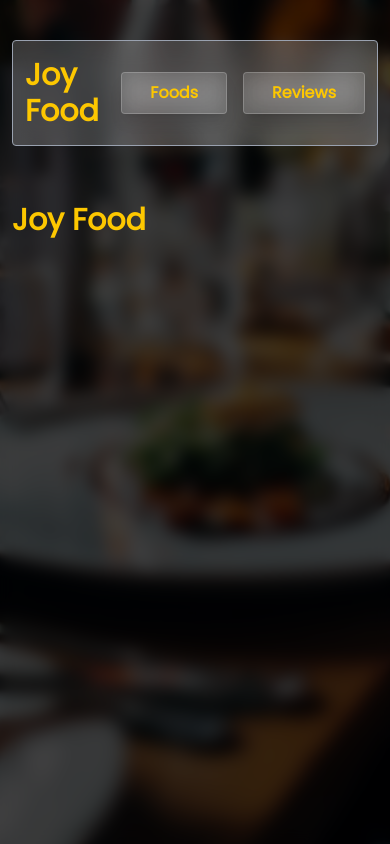
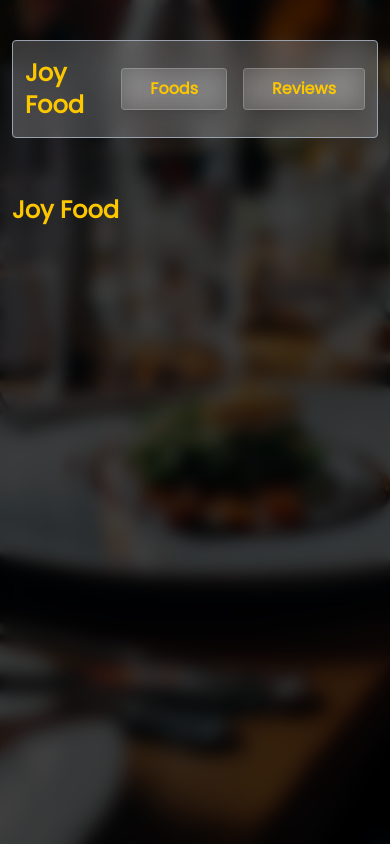
Before and after one commit to joybappy-dev/JoyFood, a Next.js app: page /components/Logo in a window 390 px wide. Shown: the top 844 px of the page. Built offline with nearby package versions, Linux system fonts and the light colour scheme.

Commit message:
make logo responsive

```diff
--- a/src/app/components/Logo/page.jsx
+++ b/src/app/components/Logo/page.jsx
@@ -4,7 +4,7 @@
     return (
         <figure>
             {/* <img className='w-28 ' src="/logo.png" alt="logo image" /> */}
-            <h2 className='text-3xl md:text-4xl font-semibold py-4 text-yellow-400'>Joy Food</h2>
+            <h2 className='text-2xl md:text-4xl font-semibold py-4 text-yellow-400'>Joy Food</h2>
         </figure>
     );
 };
```
